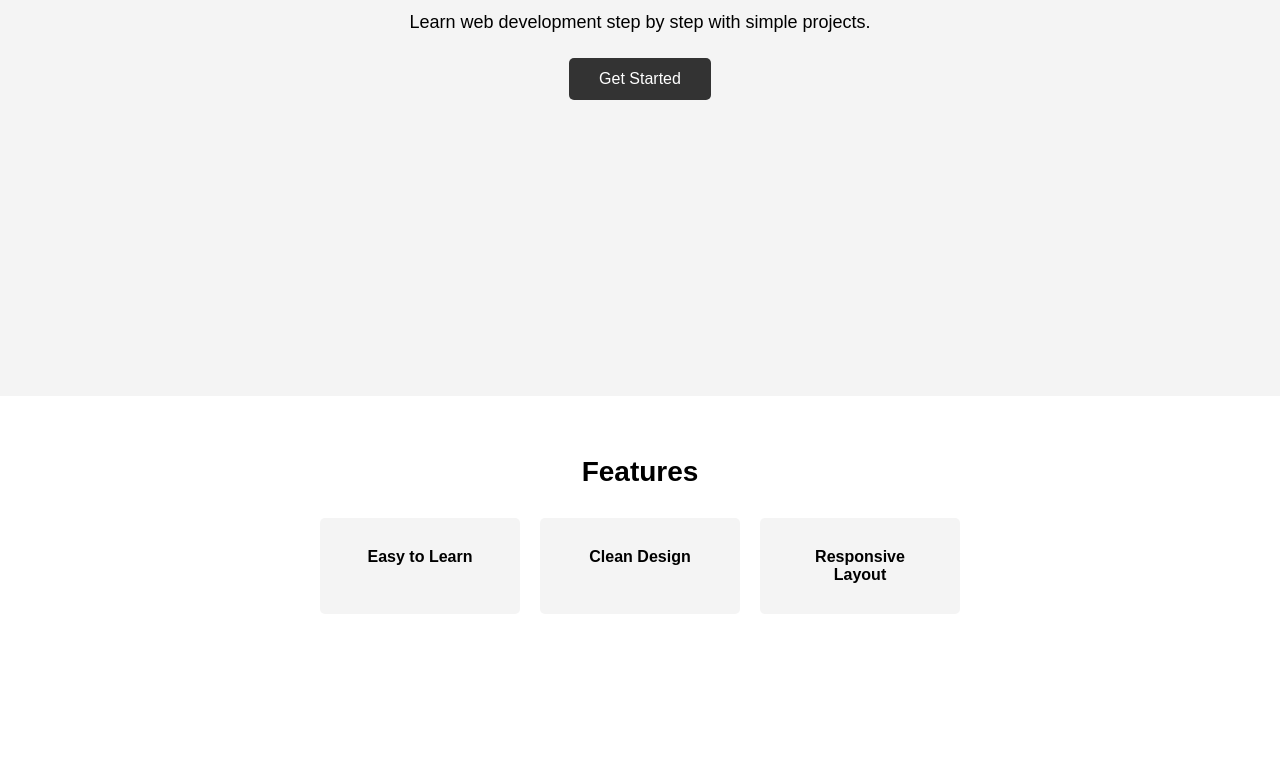
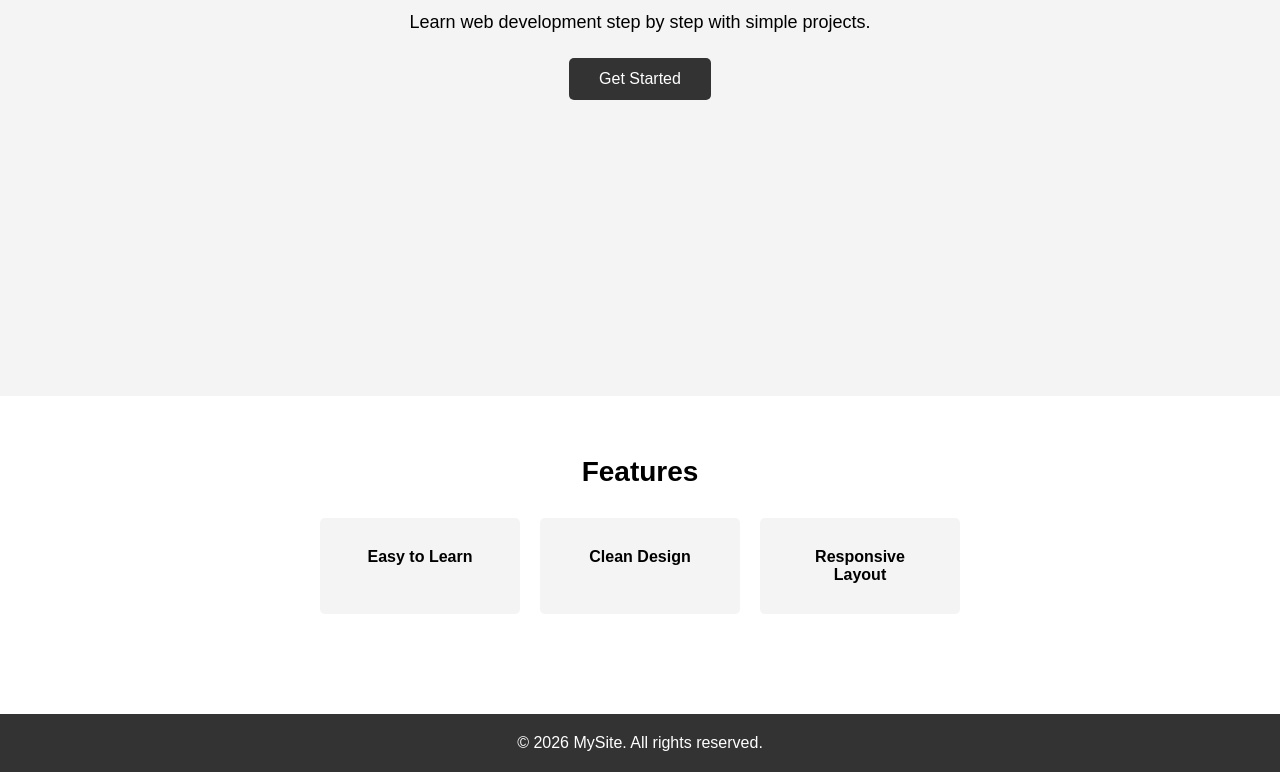
Before and after one commit to Namita-12/web-dev-journey, a plain HTML site: page day-10-landing-page/index.html in a window 1280 px wide. Shown: the part 397-1169 px from the top of the page. Before the commit the page ends 1071 px from the top, so only its background shows below. Drawn offline with Linux system fonts and the light colour scheme.

Commit message:
Day 14: Added footer section

```diff
--- a/day-10-landing-page/index.html
+++ b/day-10-landing-page/index.html
@@ -34,5 +34,8 @@
     <div class="card">Responsive Layout</div>
   </div>
 </section>
+<footer class="footer">
+  <p>© 2026 MySite. All rights reserved.</p>
+</footer>
 </body>
 </html>
--- a/day-10-landing-page/style.css
+++ b/day-10-landing-page/style.css
@@ -121,3 +121,10 @@ body {
   border-radius: 5px;
   font-weight: bold;
 }
+.footer {
+  background-color: #333;
+  color: white;
+  text-align: center;
+  padding: 20px;
+  margin-top: 40px;
+}
```
